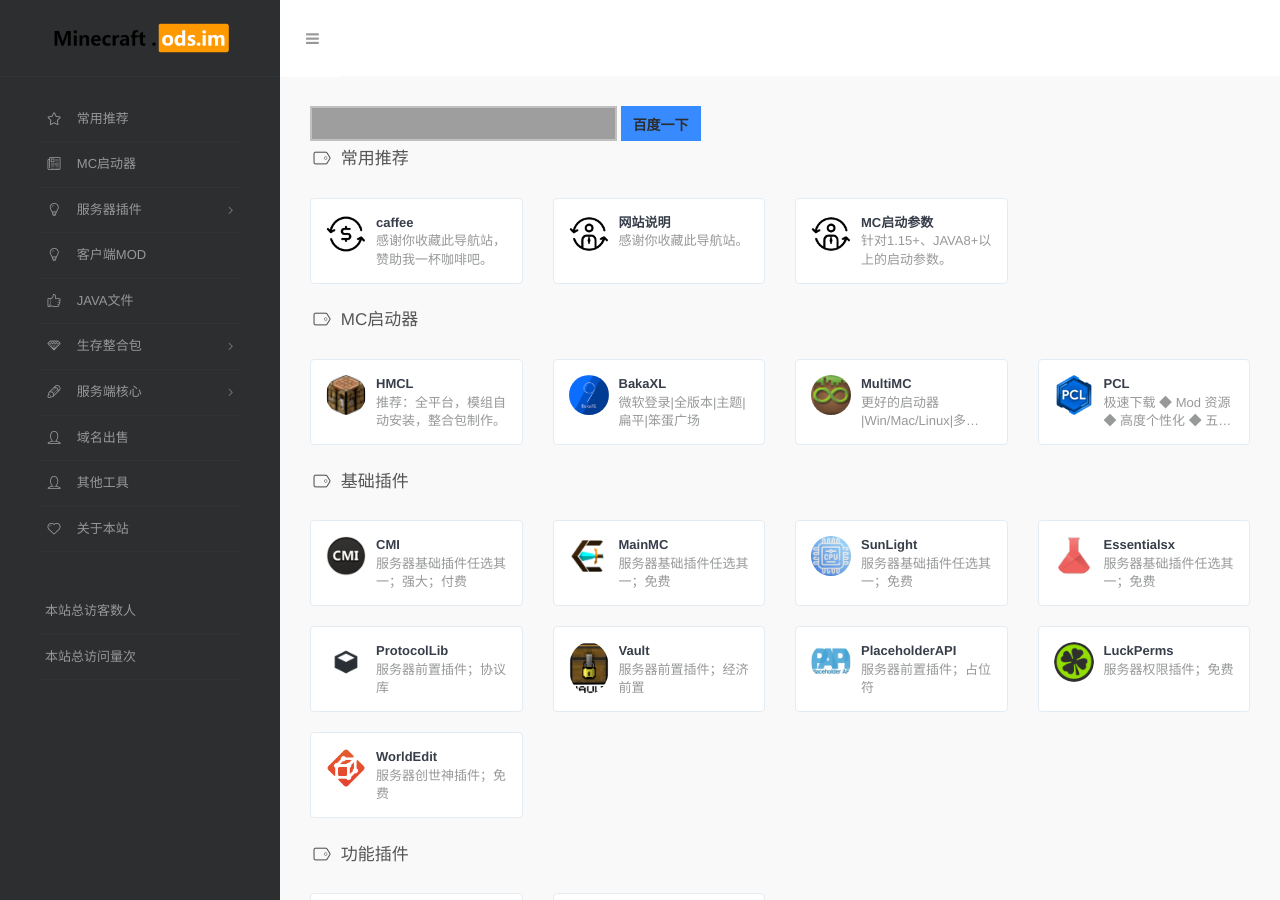
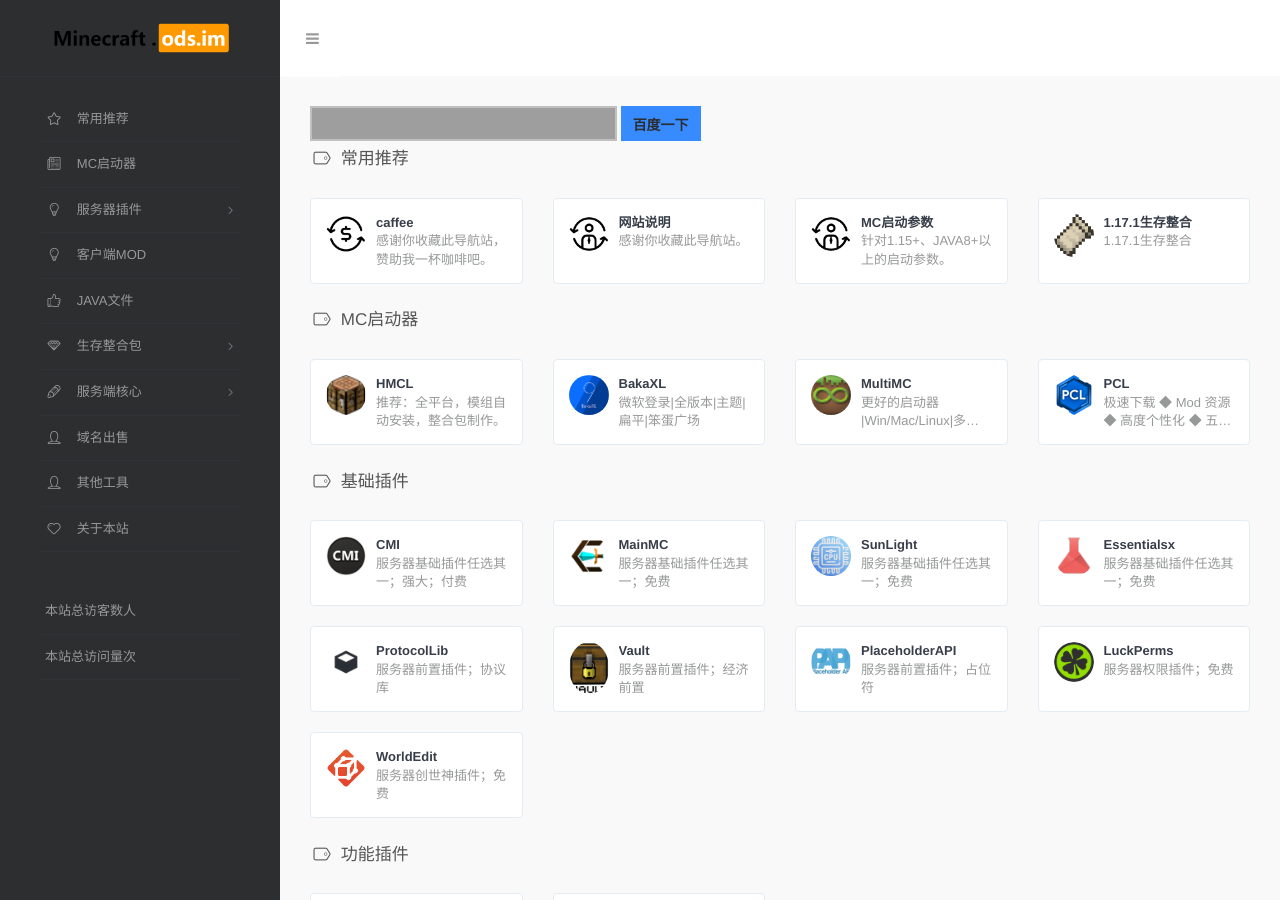
Before and after one commit to vlian5/Minecraft, a Jekyll site: the page built from index.html, in a window 1280 px wide and 900 px high, cut to the strip 0-900 px from the top of the window. Built offline with Jekyll 4.4.1, drawn with Linux system fonts in a browser that asks for light colours; comment, search, counter and statistics services are not loaded; some of the changed text lies outside the part shown; grey boxes are pictures that could not be loaded.

Commit message:
Update Minecraft.yml

```diff
--- a/_data/Minecraft.yml
+++ b/_data/Minecraft.yml
@@ -13,6 +13,10 @@
       logo: /assets/images/logos/consulting.png
       url: https://minecraft.ods.im/minecraft-run-flag/
       description: 针对1.15+、JAVA8+以上的启动参数。
+    - title: 1.17.1生存整合
+      logo: /assets/images/logos/Fabric.png
+      url: https://cloud.189.cn/web/share?code=rmEr6nbIz6ju
+      description: 1.17.1生存整合
 - name: MC启动器
   icon: linecons-doc
   links:
@@ -308,7 +312,7 @@
         - title: 1.17.1生存整合
           logo: /assets/images/logos/Fabric.png
           url: https://cloud.189.cn/web/share?code=rmEr6nbIz6ju
-          description: 1.17.1生存整合beta版本
+          description: 1.17.1生存整合
     - name: 客户端资源文件
       links:
         - title: 全版本assets、libraries文件离线版
```
